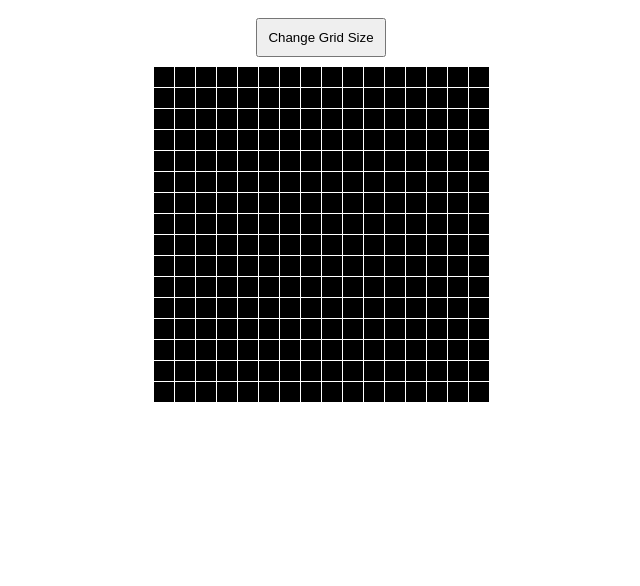
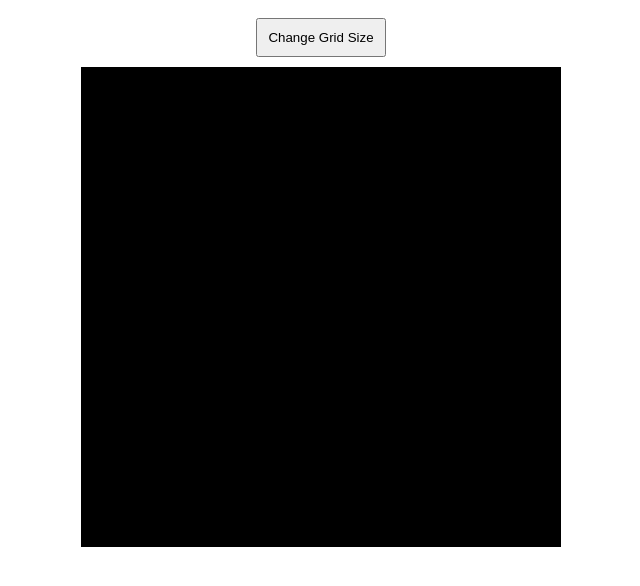
Before and after one commit to Ultimate-69/odin-sketch, a plain HTML site: page index.html in a window 1280 px wide. Shown: the whole page, without its empty margins (319-959 px from the left). Drawn offline with Linux system fonts and the light colour scheme.

Commit message:
keep size constant and change grid size depending on the size variable.

```diff
--- a/main.js
+++ b/main.js
@@ -29,7 +29,9 @@ function renderColumns() {
     columns.forEach((value) => {
         container.removeChild(value);
     });
-    console.log('oi!');
+
+    const cellSize = Math.floor(960 / size);
+
     for (i = 0; i < size; i++) {
         let column = document.createElement('div');
         column.classList.add('column');
@@ -39,6 +41,8 @@ function renderColumns() {
         {
             let newDiv = document.createElement('div');
             newDiv.classList.add('grid');
+            newDiv.style.height = `${cellSize / 2}px`
+            newDiv.style.width = `${cellSize / 2}px`
             column.appendChild(newDiv);
         }
     }
--- a/style.css
+++ b/style.css
@@ -10,25 +10,24 @@
     align-items: center;
     justify-content: center;
     width: 960px;
-    gap: 1px;
+    max-width: 960px;
+    max-height: 960px;
 }
 
 .button-container {
     display: flex;
     align-items: center;
     justify-content: center;
-
 }
 
 .column {
     display: flex;
     flex-direction: column;
-    gap: 1px;
 }
 
 .grid {
-    width: 20px;
-    height: 20px;
+    width: 16px;
+    height: 16px;
     background-color: black;
 }
 
```
